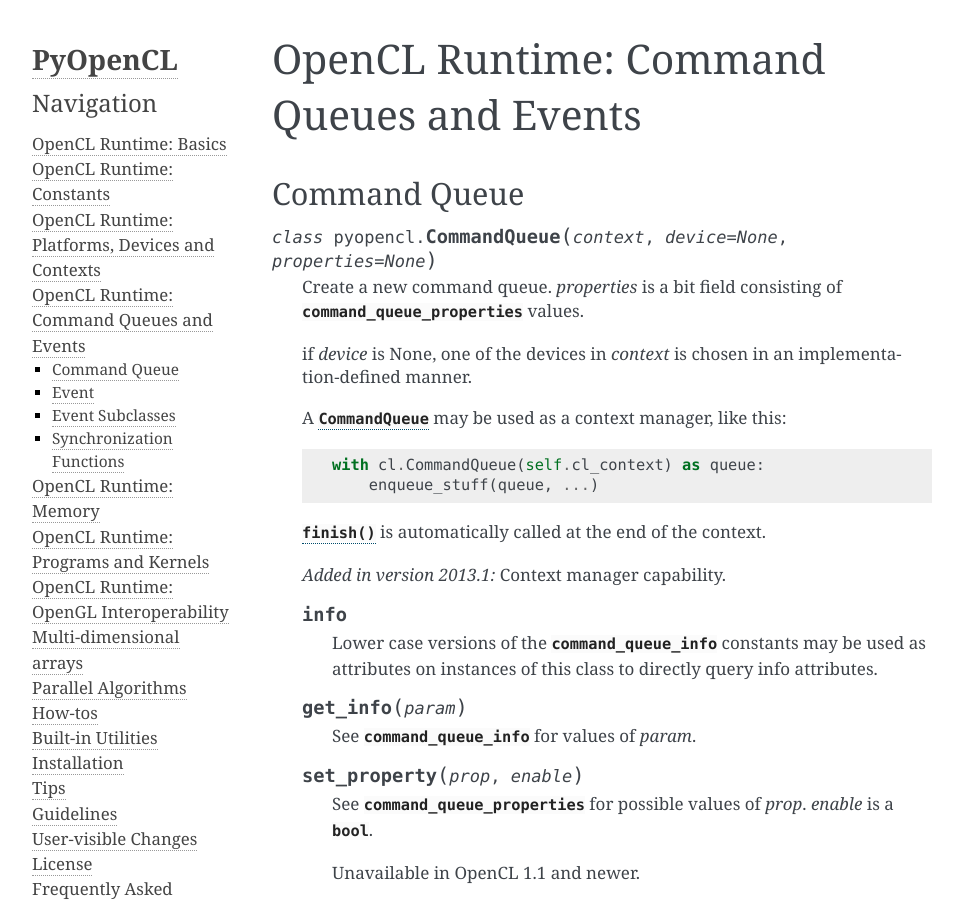
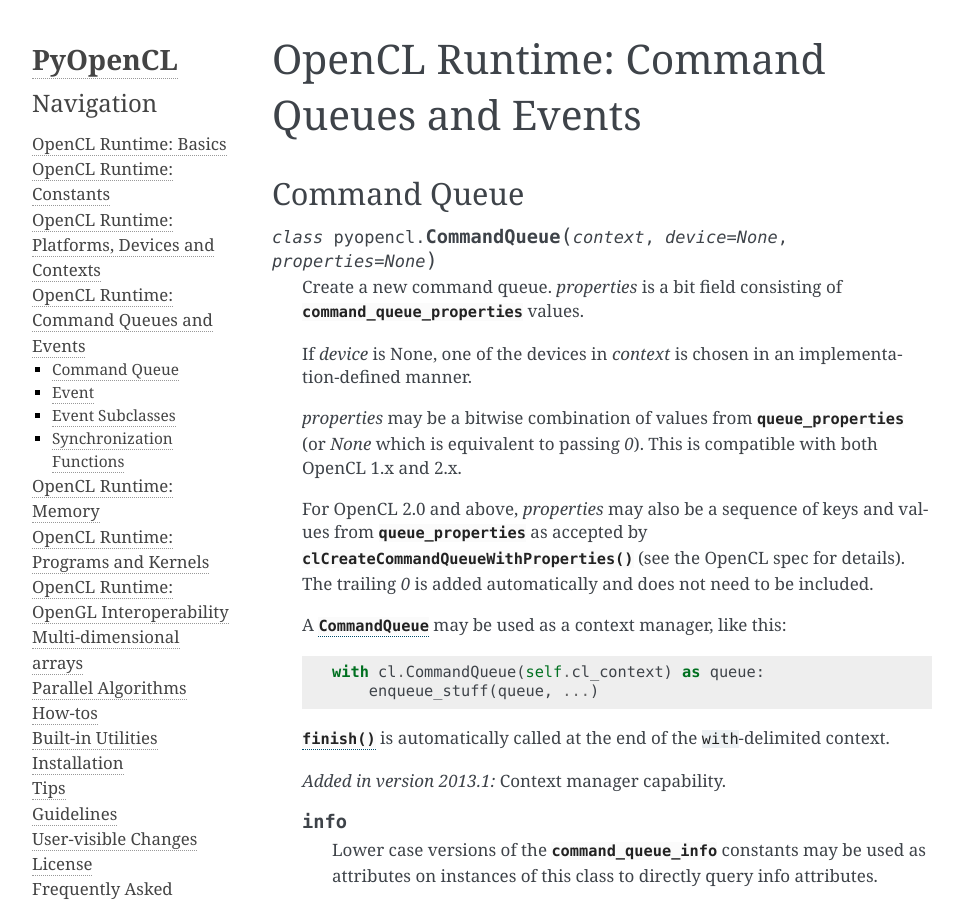
Before and after one commit to inducer/pyopencl, a Sphinx documentation site: the page built from doc/runtime_queue.rst, in a window 1280 px wide and 900 px high. Shown: the whole window, without its empty margins (148-1111 px from the left). Built offline with Sphinx 7.4.7, drawn with Linux system fonts in a browser that asks for light colours.

Commit message:
Add CL2-style interface to clCreateCommandQueueProperties

```diff
--- a/doc/runtime_queue.rst
+++ b/doc/runtime_queue.rst
@@ -13,15 +13,26 @@ Command Queue
     Create a new command queue. *properties* is a bit field
     consisting of :class:`command_queue_properties` values.
 
-    if *device* is None, one of the devices in *context* is chosen
+    If *device* is None, one of the devices in *context* is chosen
     in an implementation-defined manner.
+
+    *properties* may be a bitwise combination of values from
+    :class:`queue_properties` (or *None* which is equivalent to
+    passing *0*). This is compatible with both OpenCL 1.x and 2.x.
+
+    For OpenCL 2.0 and above, *properties* may also be a sequence
+    of keys and values from :class:`queue_properties` as accepted
+    by :c:func:`clCreateCommandQueueWithProperties` (see the OpenCL
+    spec for details). The trailing *0* is added automatically
+    and does not need to be included.
 
     A :class:`CommandQueue` may be used as a context manager, like this::
 
         with cl.CommandQueue(self.cl_context) as queue:
             enqueue_stuff(queue, ...)
 
-    :meth:`finish` is automatically called at the end of the context.
+    :meth:`finish` is automatically called at the end of the ``with``-delimited
+    context.
 
     .. versionadded:: 2013.1
 
```
Also changed, not shown: 2 other files.
